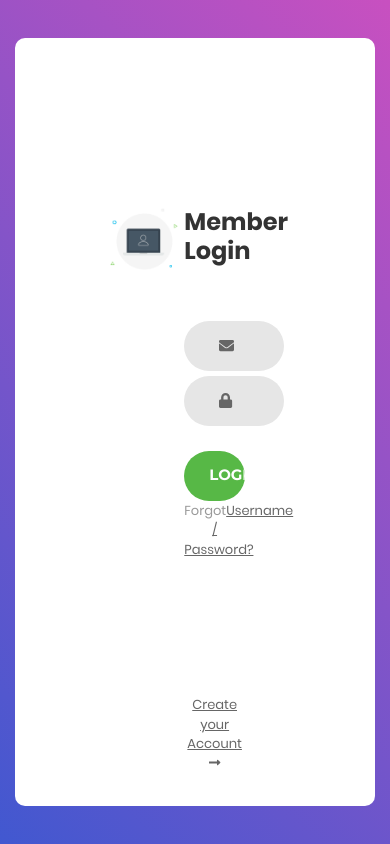
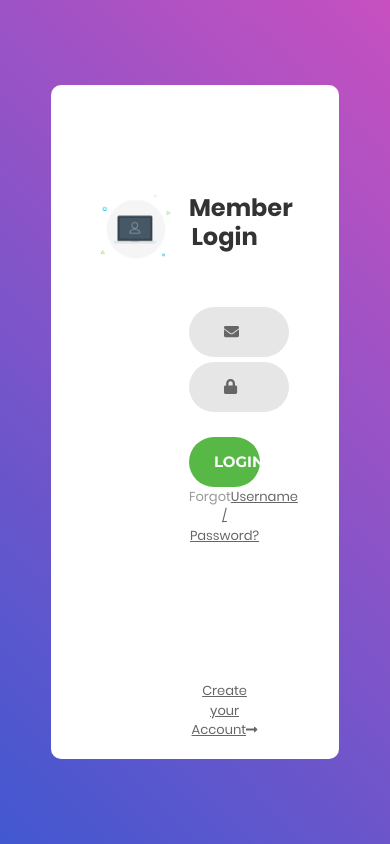
Before and after one commit to biern-j/login-page-task, a React app: page / in a window 390 px wide. Built offline with nearby package versions, Linux system fonts and the light colour scheme.

Commit message:
Set responsive view

```diff
--- a/src/components/loginForm.tsx
+++ b/src/components/loginForm.tsx
@@ -12,11 +12,11 @@ import {
   FormGroup,
   FormTitle,
   FocusInput,
-  SymbolInputWrapper,
   Input,
 } from "./loginFormStyle";
 import { ButtonWrapper, InputButton, SymbolLoaderWrapper } from "./button";
 import { ValidationMessage } from "./alertValidationStyle";
+import { SymbolInputWrapper } from "./symbolStyle";
 import {
   TextWrapper,
   TextLink,
--- a/src/components/loginFormStyle.ts
+++ b/src/components/loginFormStyle.ts
@@ -1,9 +1,23 @@
-import styled, { css } from "styled-components";
+import styled from "styled-components";
 
 import { AlertValidateInput } from "./alertValidationStyle";
+import { SymbolInputWrapper } from "./symbolStyle";
 
 export const Form = styled.form`
-  width: 45%;
+  width: 100%;
+
+  @media only screen and (min-device-width: 375px) {
+    width: 100%;
+    margin: 0 auto;
+  }
+
+  @media only screen and (min-device-width: 768px) and (max-device-width: 1024px) and (-webkit-min-device-pixel-ratio: 1) {
+    width: 40%;
+    margin: 5%;
+  }
+  @media only screen and (min-device-width: 1024px) and (-webkit-min-device-pixel-ratio: 1) {
+    width: 50%;
+  }
 `;
 
 export const FormGroup = styled.div<{
@@ -24,7 +38,7 @@ export const FormGroup = styled.div<{
 export const FormTitle = styled.h1`
   span {
     font-family: Poppins-Bold;
-    font-size: 24px;
+    font-size: 2.4rem;
     color: #333333;
     line-height: 1.2;
     text-align: center;
@@ -35,35 +49,10 @@ export const FormTitle = styled.h1`
   }
 `;
 
-export const SymbolInputWrapper = styled.span`
-  font-size: 15px;
-
-  display: -webkit-box;
-  display: -webkit-flex;
-  display: -moz-box;
-  display: -ms-flexbox;
-  display: flex;
-  align-items: center;
-  position: absolute;
-  border-radius: 25px;
-  bottom: 0;
-  left: 0;
-  width: 100%;
-  height: 100%;
-  padding-left: 35px;
-  pointer-events: none;
-  color: #666666;
-
-  -webkit-transition: all 0.4s;
-  -o-transition: all 0.4s;
-  -moz-transition: all 0.4s;
-  transition: all 0.4s;
-`;
-
 export const FocusInput = styled.label`
   display: block;
   position: absolute;
-  border-radius: 25px;
+  border-radius: 2.5rem;
   bottom: 0;
   left: 0;
   z-index: -1;
@@ -111,7 +100,7 @@ export const Input = styled.input`
 
   &:focus + ${FocusInput} + ${SymbolInputWrapper} {
     color: #57b846;
-    padding-left: 28px;
+    padding-left: 2.8rem;
   }
 
   &:focus:invalid {
--- a/src/components/loginMessageStyle.ts
+++ b/src/components/loginMessageStyle.ts
@@ -0,0 +1,25 @@
+import styled from "styled-components";
+
+export const LoginUserTitle = styled.h1`
+  font-family: Poppins-Bold;
+  font-size: 4rem;
+
+  position: relative;
+
+  span {
+    font-family: Poppins-Medium;
+    color: #333333;
+
+    font-size: 2rem;
+    line-height: 1.2;
+    text-align: center;
+
+    width: 100%;
+    display: block;
+    padding-bottom: 5.5rem;
+  }
+`;
+
+export const LoginUserSuccess = styled.strong`
+  color: #57b846;
+`;
--- a/src/components/loginMessageSuccess.tsx
+++ b/src/components/loginMessageSuccess.tsx
@@ -1,9 +1,16 @@
 import React from "react";
+
+import { LoginUserTitle, LoginUserSuccess } from "./loginMessageStyle";
 
 export type LoginProps = {
   userLogin: string;
 };
 
 export const LoginMessageSuccess = ({ userLogin }: LoginProps) => {
-  return <div>User {userLogin} login Success!</div>;
+  return (
+    <LoginUserTitle>
+      Hello <LoginUserSuccess>{userLogin}</LoginUserSuccess>
+      <span>You login Success!</span>
+    </LoginUserTitle>
+  );
 };
--- a/src/components/loginWidget.tsx
+++ b/src/components/loginWidget.tsx
@@ -1,22 +1,30 @@
 import React, { useState } from "react";
 
-import { LoginWrap, LoginPictureWrap, LoginPicture } from "./loginWrapperStyle";
+import {
+  LoginPageContainer,
+  LoginWrap,
+  LoginPictureWrap,
+  LoginPicture,
+} from "./loginWrapperStyle";
 import { LoginForm } from "./loginForm";
 import { LoginMessageSuccess } from "./loginMessageSuccess";
 
 export const LoginWidget = () => {
   const [userLogin, setUserLogin] = useState<string | undefined>();
   return (
+    <LoginPageContainer>
       <LoginWrap>
+        {userLogin ? (
+          <LoginMessageSuccess userLogin={userLogin} />
+        ) : (
+          <>
             <LoginPictureWrap>
               <LoginPicture src="./src/assets/img-01.png" alt="login-img" />
             </LoginPictureWrap>
-
-      {userLogin ? (
-        <LoginMessageSuccess userLogin={userLogin} />
-      ) : (
             <LoginForm loginResult={(result: string) => setUserLogin(result)} />
+          </>
         )}
       </LoginWrap>
+    </LoginPageContainer>
   );
 };
--- a/src/components/loginWrapperStyle.ts
+++ b/src/components/loginWrapperStyle.ts
@@ -1,7 +1,26 @@
 import styled from "styled-components";
 
+export const LoginPageContainer = styled.section`
+  width: 100%;
+  min-height: 100vh;
+  display: -webkit-box;
+  display: -webkit-flex;
+  display: -moz-box;
+  display: -ms-flexbox;
+  display: flex;
+  flex-wrap: wrap;
+  justify-content: center;
+  align-items: center;
+  padding: 1.5rem;
+  background: #9053c7;
+  background: -webkit-linear-gradient(-135deg, #c850c0, #4158d0);
+  background: -o-linear-gradient(-135deg, #c850c0, #4158d0);
+  background: -moz-linear-gradient(-135deg, #c850c0, #4158d0);
+  background: linear-gradient(-135deg, #c850c0, #4158d0);
+`;
+
 export const LoginWrap = styled.section`
-  width: 96rem;
+  width: 100%;
   background: #fff;
   border-radius: 1rem;
   overflow: hidden;
@@ -13,12 +32,41 @@ export const LoginWrap = styled.section`
   display: flex;
   flex-wrap: wrap;
   justify-content: space-between;
-  padding: 17rem 13rem 3.3rem 9.5rem;
+  padding: 2rem 1rem;
+
+  @media only screen and (min-device-width: 375px) {
+    padding: 2rem 1rem;
+    width: 80%;
+  }
+
+  @media only screen and (min-device-width: 768px) and (max-device-width: 1024px) and (-webkit-min-device-pixel-ratio: 1) {
+    padding: 10rem 7rem 1rem 4rem;
+    width: 80%;
+  }
+
+  @media only screen and (min-device-width: 1024px) and (-webkit-min-device-pixel-ratio: 1) {
+    padding: 17rem 13rem 3.3rem 9.5rem;
+    width: 96rem;
+  }
 `;
 
 export const LoginPictureWrap = styled.picture`
-  width: 50%;
-  margin-right: 5%;
+  display: none;
+
+  @media (min-width: 375px) {
+    display: block;
+    width: 60%;
+    margin: 0 auto;
+  }
+  @media only screen and (min-device-width: 768px) and (max-device-width: 1024px) and (-webkit-min-device-pixel-ratio: 1) {
+    display: block;
+    width: 40%;
+    margin: 5%;
+  }
+  @media only screen and (min-device-width: 1024px) and (-webkit-min-device-pixel-ratio: 1) {
+    display: block;
+    width: 50%;
+  }
 `;
 
 export const LoginPicture = styled.img`
--- /dev/null
+++ b/src/components/symbolStyle.ts
@@ -0,0 +1,26 @@
+import styled from "styled-components";
+
+export const SymbolInputWrapper = styled.span`
+  font-size: 1.5rem;
+
+  display: -webkit-box;
+  display: -webkit-flex;
+  display: -moz-box;
+  display: -ms-flexbox;
+  display: flex;
+  align-items: center;
+  position: absolute;
+  border-radius: 2.2rem;
+  bottom: 0;
+  left: 0;
+  width: 100%;
+  height: 100%;
+  padding-left: 3.5rem;
+  pointer-events: none;
+  color: #666666;
+
+  -webkit-transition: all 0.4s;
+  -o-transition: all 0.4s;
+  -moz-transition: all 0.4s;
+  transition: all 0.4s;
+`;
--- a/src/index.tsx
+++ b/src/index.tsx
@@ -1,15 +1,14 @@
 import React from "react";
 import ReactDom from "react-dom";
 
-import { GlobalStyles, Container, LoginPageContainer } from "./indexStyle";
+import { GlobalStyles, Container } from "./indexStyle";
 
 import { LoginWidget } from "./components/loginWidget";
+
 const App = () => {
   return (
     <Container>
-      <LoginPageContainer>
-        <LoginWidget />
-      </LoginPageContainer>
+      <LoginWidget />
       <GlobalStyles />
     </Container>
   );
--- a/src/indexStyle.ts
+++ b/src/indexStyle.ts
@@ -136,26 +136,8 @@ export const TextLink = styled.a`
   color: #666666;
 `;
 
+/* Container */
 export const Container = styled.main`
   width: 100%;
   margin: 0 auto;
 `;
-
-export const LoginPageContainer = styled.section`
-  width: 100%;
-  min-height: 100vh;
-  display: -webkit-box;
-  display: -webkit-flex;
-  display: -moz-box;
-  display: -ms-flexbox;
-  display: flex;
-  flex-wrap: wrap;
-  justify-content: center;
-  align-items: center;
-  padding: 1.5rem;
-  background: #9053c7;
-  background: -webkit-linear-gradient(-135deg, #c850c0, #4158d0);
-  background: -o-linear-gradient(-135deg, #c850c0, #4158d0);
-  background: -moz-linear-gradient(-135deg, #c850c0, #4158d0);
-  background: linear-gradient(-135deg, #c850c0, #4158d0);
-`;
```
Lines whose indentation alone changed are shown as unchanged.
